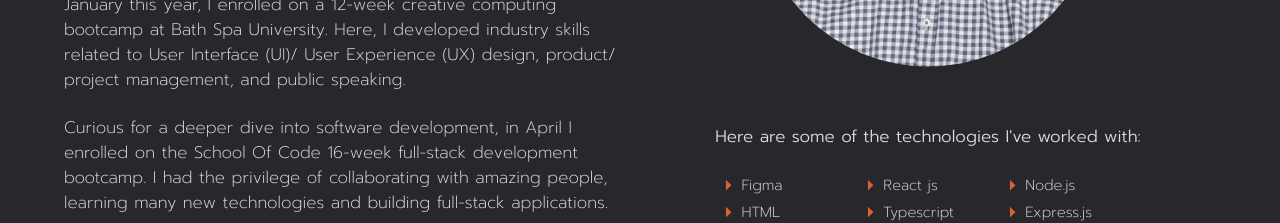
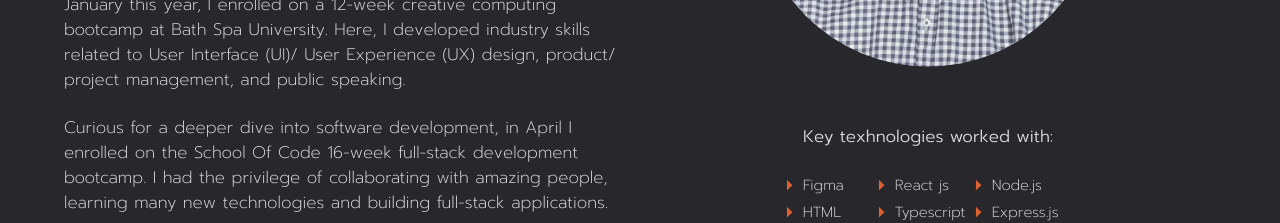
Before and after one commit to leoarthurwall/My-Portfolio, a React (Create React App) app: page / in a window 1280 px wide. Shown: the part 1300-1523 px from the top of the page. Built offline with nearby package versions, Linux system fonts and the light colour scheme; a web font is replaced by a local one.

Commit message:
changed the header for the technlogoes

```diff
--- a/src/Components/About/about.scss
+++ b/src/Components/About/about.scss
@@ -38,9 +38,6 @@
     align-items: center;
     text-align: left;
     flex-direction: column;
-
-
-
     width: 50%;
     height: 100%;
     }
@@ -88,7 +85,6 @@
     font-weight: 200;
     font-size: 20px;
     color: $secondary-font-color;
-
 }
 .about-section-left em{
     font-family: $font-family;
--- a/src/Components/About/techs.js
+++ b/src/Components/About/techs.js
@@ -5,7 +5,7 @@ function AboutTechs() {
   return (
     <div className="about-section-tech-section">
       <h4 className="about-section-summary-h4">
-        Here are some of the technologies I've worked with:
+        Key texhnologies worked with:
       </h4>
 
       <div className="about-section-tech-container">
```
